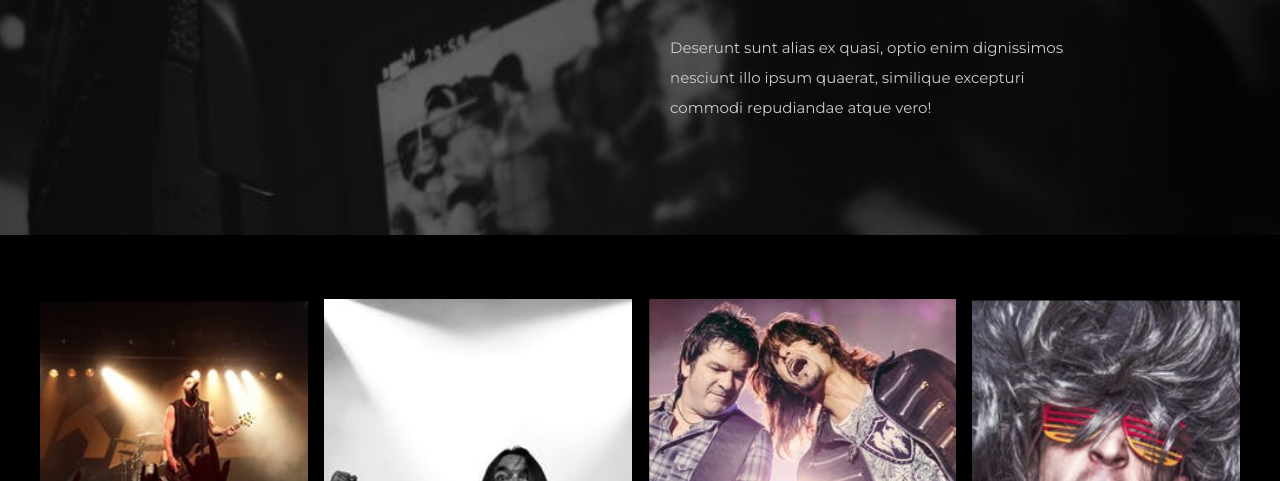
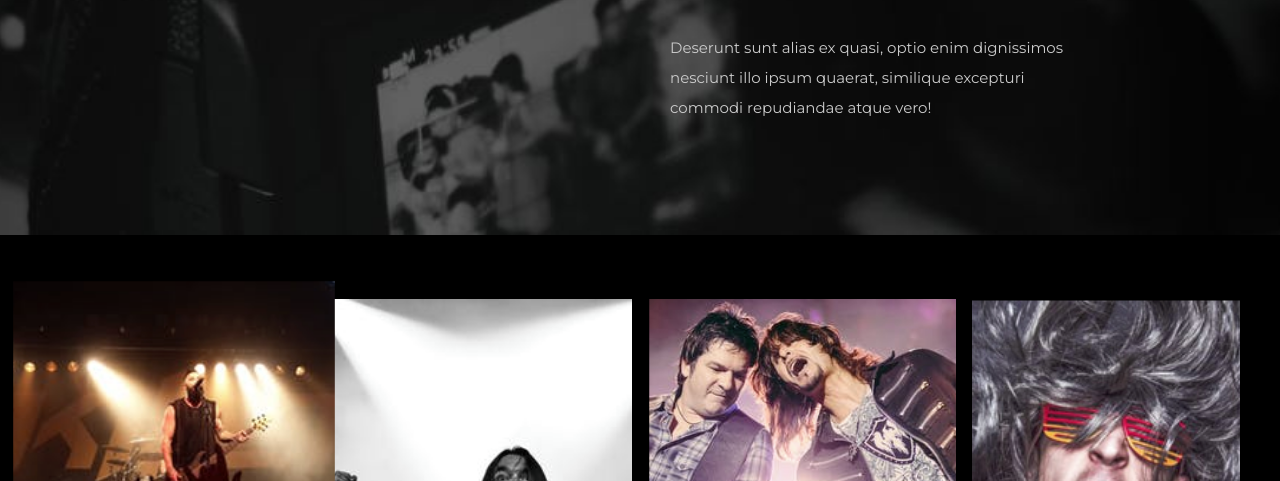
Before and after one commit to augusto-mattos/studion-reprise, a plain HTML site: page gallery.html in a window 1280 px wide. In both pictures the pointer is over the element 174 px from the left and 722 px from the top of the page. Shown: the part 319-800 px from the top of the page. Drawn offline with nearby package versions, Linux system fonts and the light colour scheme.

Commit message:
gallery update

```diff
--- a/_gallery.css
+++ b/_gallery.css
@@ -110,3 +110,8 @@
     margin-left: 0rem;
     margin-top: 0rem;
 }
+
+.gallery__item:hover {
+    transform: scale(1.2);
+    transition: 0.5s;
+}
```
